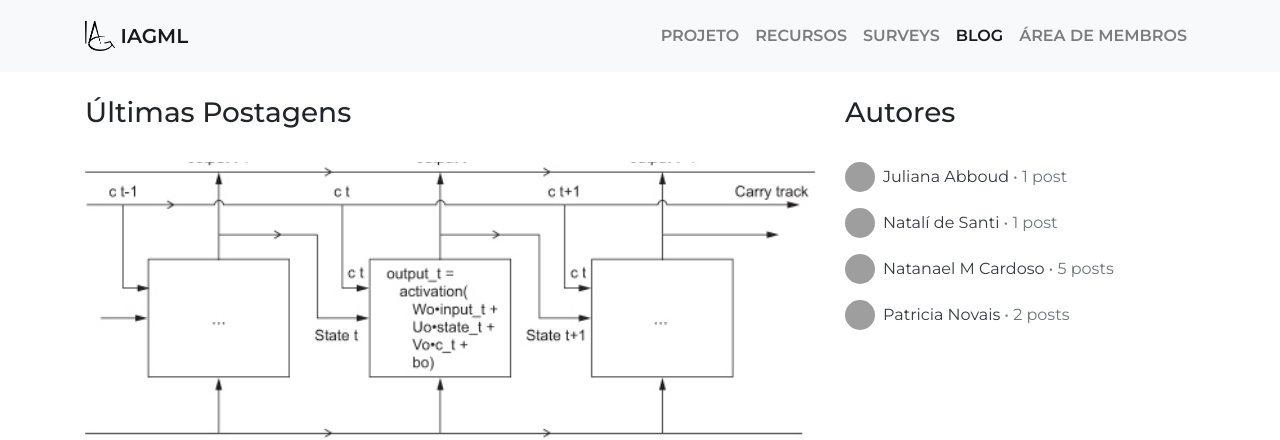
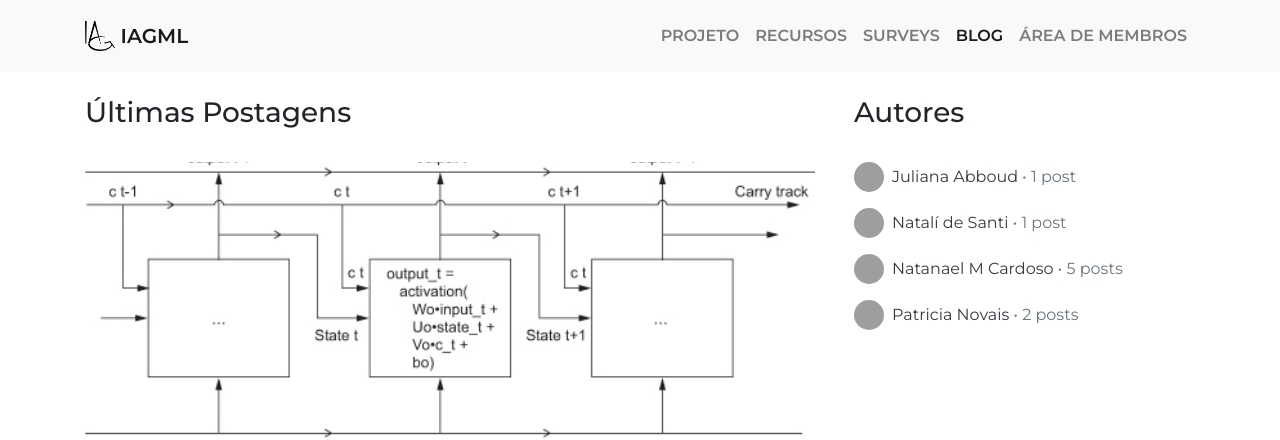
Before and after one commit to iagml/website, a Jekyll site: the page built from blog/index.html, in a window 1280 px wide. Shown: the top 440 px of the page. Built offline with Jekyll 4.4.1, drawn with Linux system fonts in a browser that asks for light colours; the list of posts is cut into pages by our own code; grey boxes are pictures that could not be loaded.

Commit message:
add padding left to the right column for large+ screens

```diff
--- a/_layouts/blog.html
+++ b/_layouts/blog.html
@@ -17,7 +17,7 @@
     </div>
 
     <!-- Right Column -->
-    <div class="col-lg-4">
+    <div class="col-lg-4 pl-lg-4">
       <h3 class="pb-3">Autores</h3>
       <ul class="list-unstyled">
         {% for author in site.authors %}
```
